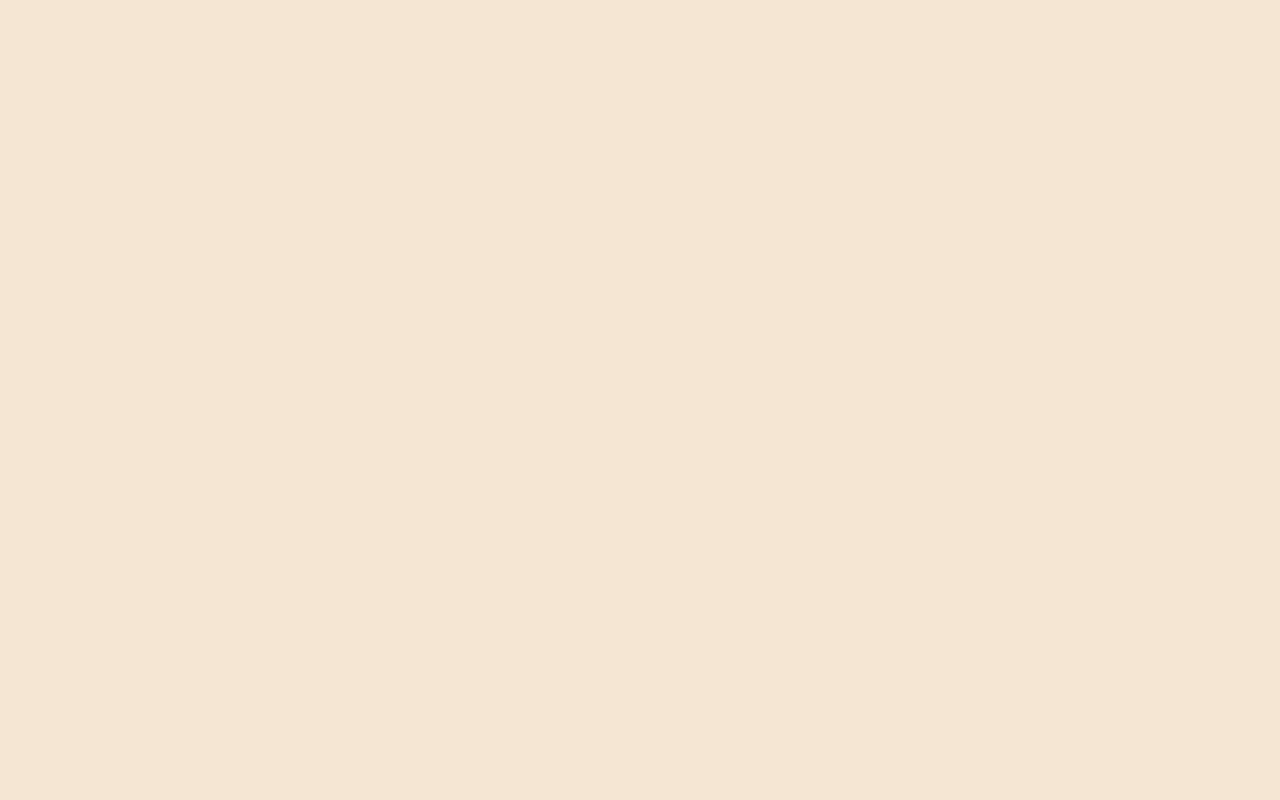
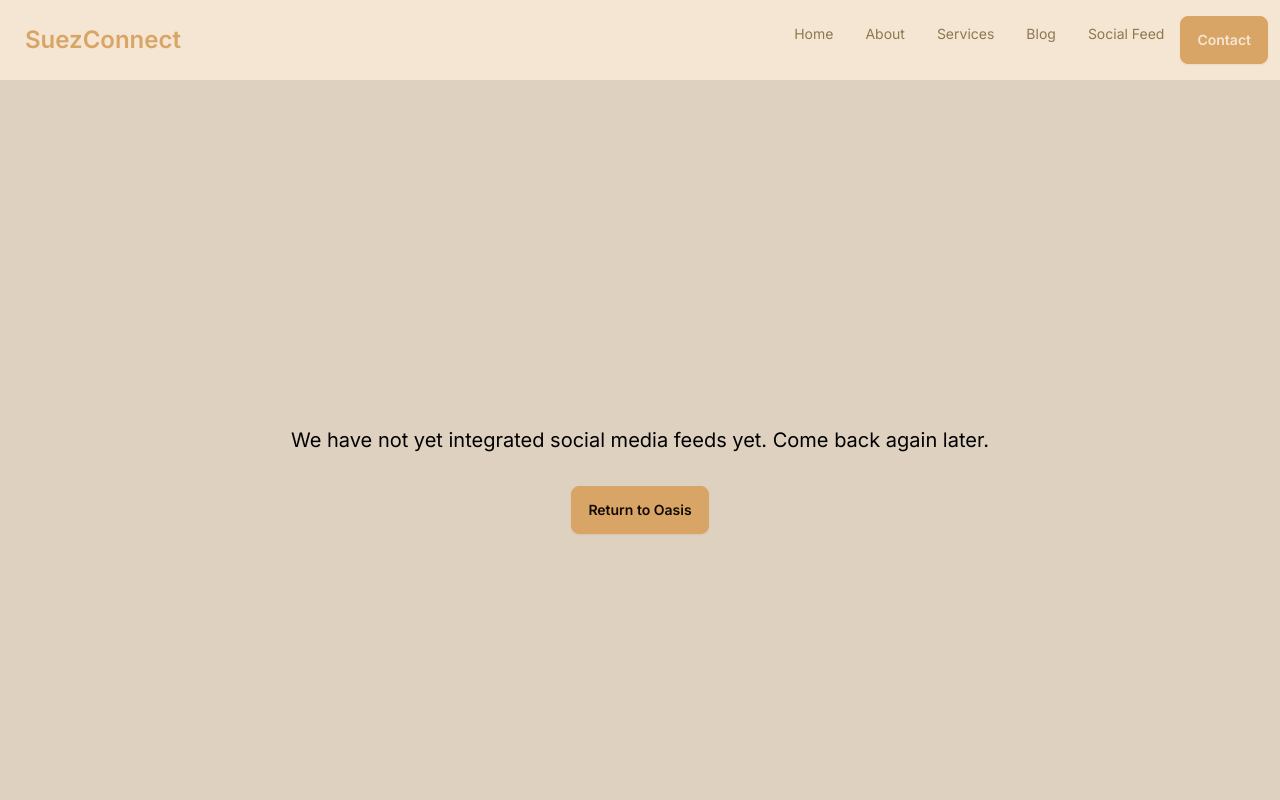
Before and after one commit to nadermokhtar/suez-connect, a Next.js app: page /social-feed in a window 1280 px wide. Before the commit this address had no page. Shown: the top 800 px of the page. Built offline with nearby package versions, Linux system fonts and the light colour scheme.

Commit message:
Temp page for social feeds

```diff
--- /dev/null
+++ b/app/social-feed/page.tsx
@@ -0,0 +1,16 @@
+import Link from 'next/link';
+
+export default function SocialFeed() {
+  return (
+    <div className="min-h-screen bg-base-200 flex items-center justify-center">
+      <div className="text-center">
+        <p className="text-xl mb-8">
+          We have not yet integrated social media feeds yet. Come back again later.
+        </p>
+        <Link href="/" className="btn btn-primary">
+          Return to Oasis
+        </Link>
+      </div>
+    </div>
+  );
+}
```
